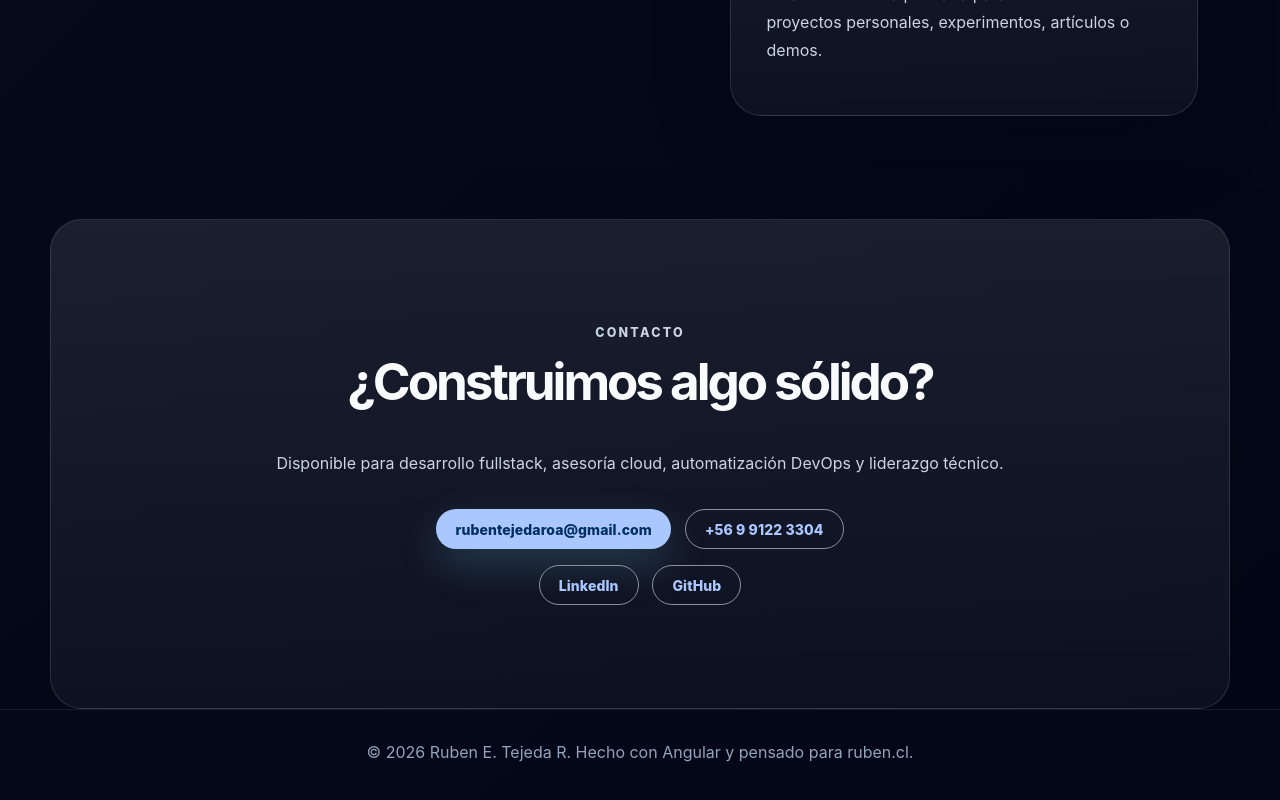
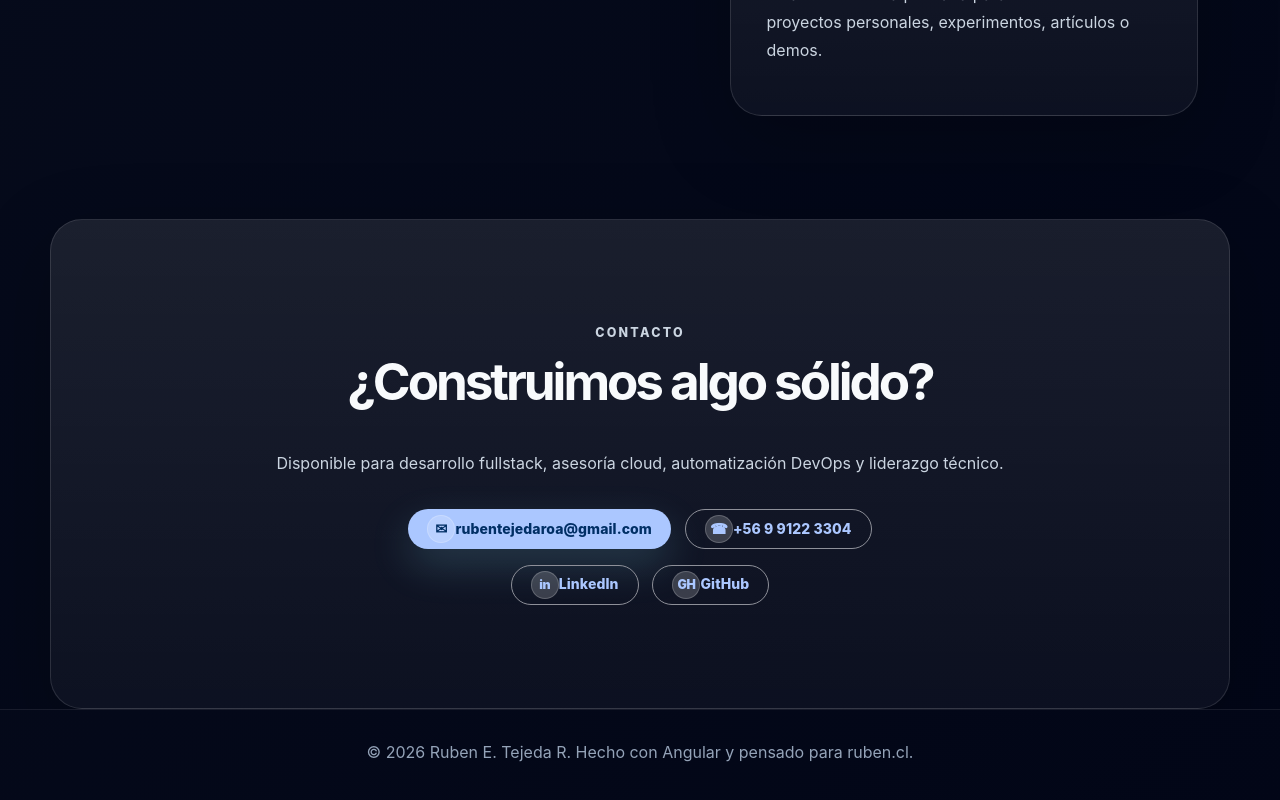
Before and after one commit to rbntejeda/ruben-cl, an Angular app: page / in a window 1280 px wide. Shown: the part 6745-7545 px from the top of the page. Built offline with nearby package versions, Linux system fonts and the light colour scheme.

Commit message:
feat: add contact icons

```diff
--- a/src/app/app.component.html
+++ b/src/app/app.component.html
@@ -167,12 +167,24 @@
       Disponible para desarrollo fullstack, asesoría cloud, automatización DevOps y liderazgo técnico.
     </p>
     <div class="contact-actions">
-      <a mat-flat-button class="button primary" href="mailto:{{ contact.email }}">{{ contact.email }}</a>
-      <a mat-stroked-button class="button secondary" href="tel:+56991223304">{{ contact.phone }}</a>
+      <a mat-flat-button class="button primary contact-link" href="mailto:{{ contact.email }}" aria-label="Enviar correo">
+        <span class="contact-icon" aria-hidden="true">✉</span>
+        <span>{{ contact.email }}</span>
+      </a>
+      <a mat-stroked-button class="button secondary contact-link" href="tel:+56991223304" aria-label="Llamar por teléfono">
+        <span class="contact-icon" aria-hidden="true">☎</span>
+        <span>{{ contact.phone }}</span>
+      </a>
     </div>
     <div class="social-actions" aria-label="Redes sociales">
-      <a mat-stroked-button class="button secondary" [href]="contact.linkedin" target="_blank" rel="noopener noreferrer">LinkedIn</a>
-      <a mat-stroked-button class="button secondary" [href]="contact.github" target="_blank" rel="noopener noreferrer">GitHub</a>
+      <a mat-stroked-button class="button secondary contact-link" [href]="contact.linkedin" target="_blank" rel="noopener noreferrer" aria-label="Abrir LinkedIn">
+        <span class="contact-icon brand-icon" aria-hidden="true">in</span>
+        <span>LinkedIn</span>
+      </a>
+      <a mat-stroked-button class="button secondary contact-link" [href]="contact.github" target="_blank" rel="noopener noreferrer" aria-label="Abrir GitHub">
+        <span class="contact-icon brand-icon" aria-hidden="true">GH</span>
+        <span>GitHub</span>
+      </a>
     </div>
   </section>
 </main>
--- a/src/app/app.component.scss
+++ b/src/app/app.component.scss
@@ -270,6 +270,30 @@ mat-card-subtitle {
   transform: translateY(-2px);
 }
 
+.contact-link {
+  align-items: center;
+  gap: 0.55rem;
+}
+
+.contact-icon {
+  align-items: center;
+  background: rgb(255 255 255 / 18%);
+  border: 1px solid rgb(255 255 255 / 20%);
+  border-radius: 999px;
+  display: inline-flex;
+  font-size: 0.9rem;
+  font-weight: 900;
+  height: 1.75rem;
+  justify-content: center;
+  line-height: 1;
+  min-width: 1.75rem;
+}
+
+.brand-icon {
+  font-size: 0.78rem;
+  letter-spacing: -0.04em;
+}
+
 .primary {
   background: #8be9fd;
   box-shadow: 0 16px 40px rgb(139 233 253 / 18%);
@@ -328,6 +352,12 @@ mat-card-subtitle {
 :host(.light-theme) .secondary {
   border-color: rgb(15 23 42 / 16%);
   color: #0f172a;
+}
+
+:host(.light-theme) .contact-icon {
+  background: rgb(37 99 235 / 9%);
+  border-color: rgb(37 99 235 / 16%);
+  color: #1e3a8a;
 }
 
 .profile-card {
```
